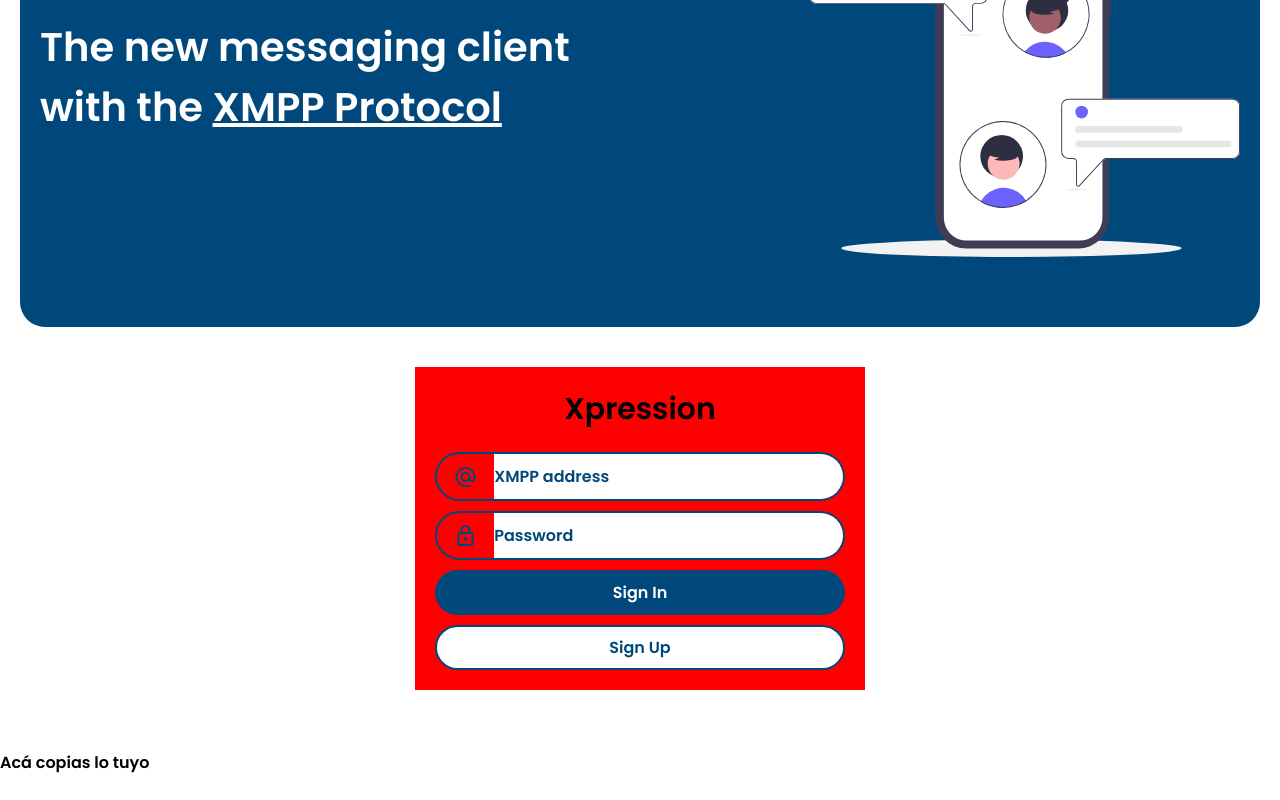
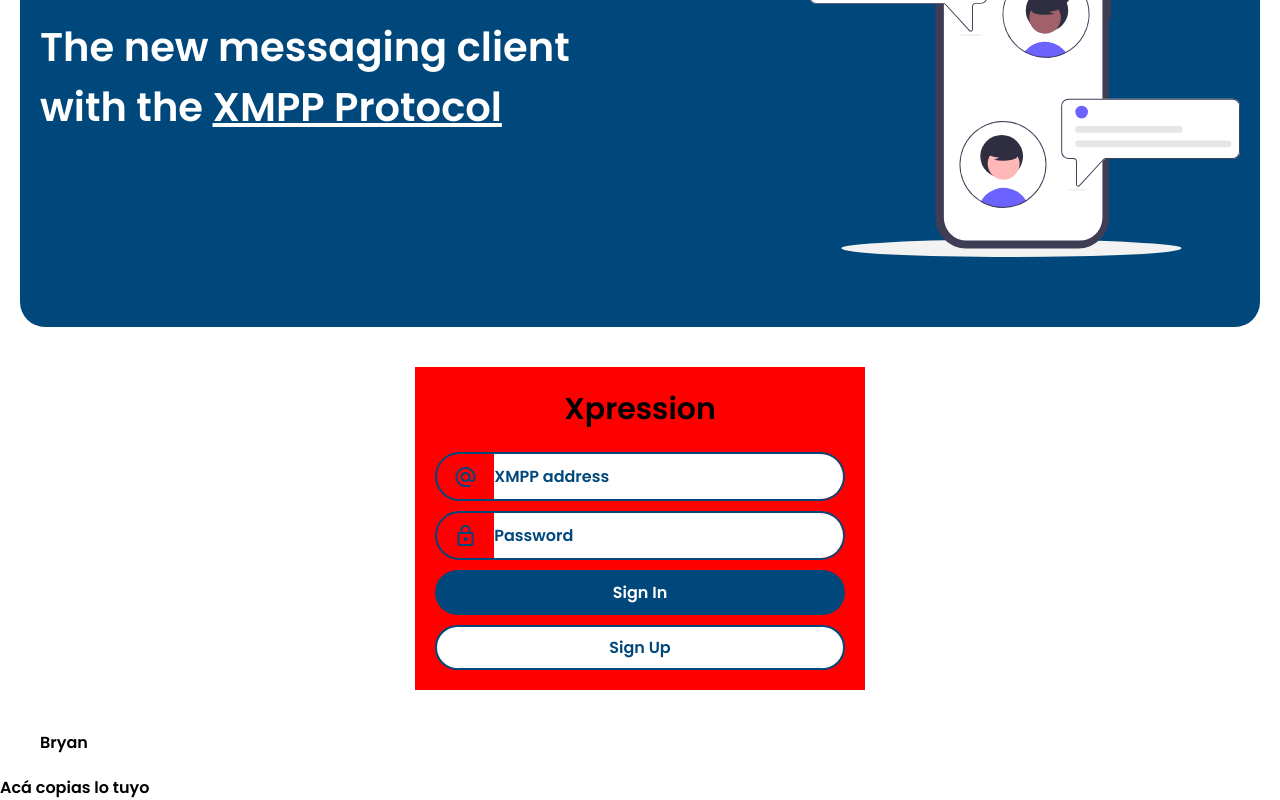
Before and after one commit to leonardosoplapuco/Xpression, a React (Create React App) app in the folder front-end/: page / in a window 1280 px wide. Shown: the part 278-1078 px from the top of the page. Before the commit the page ends 1053 px from the top, so only its background shows below. Built offline with nearby package versions, Linux system fonts and the light colour scheme.

Commit message:
First Commit

```diff
--- a/front-end/src/Components/ServersTable/ServersTable.js
+++ b/front-end/src/Components/ServersTable/ServersTable.js
@@ -3,7 +3,9 @@ import './ServersTable.css'
 function ServersTable() {
     return(
         <div className="block-container">
-            <div className="ServersTable"></div>
+            <div className="ServersTable">
+                Bryan
+            </div>
         </div>
     );
 }
```
